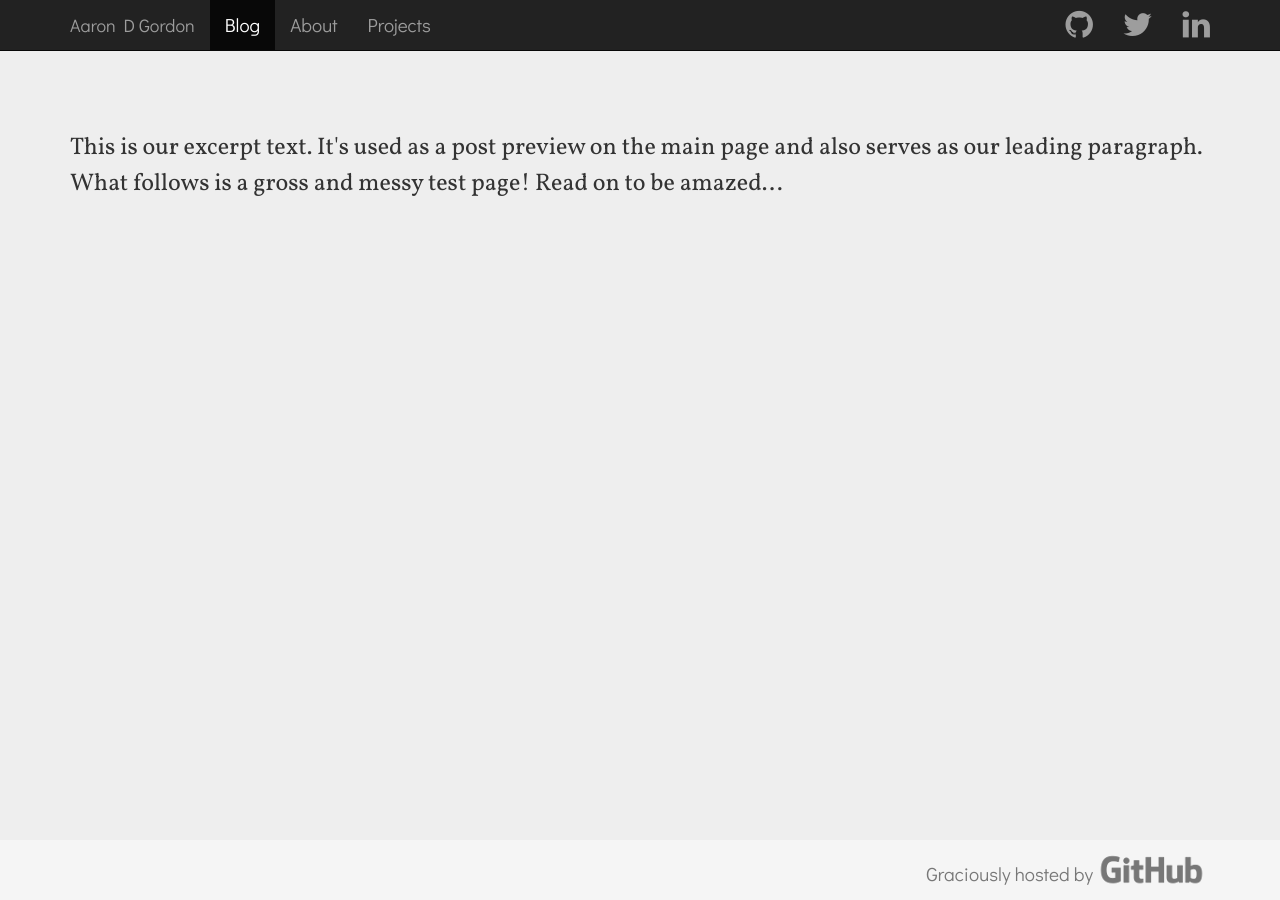
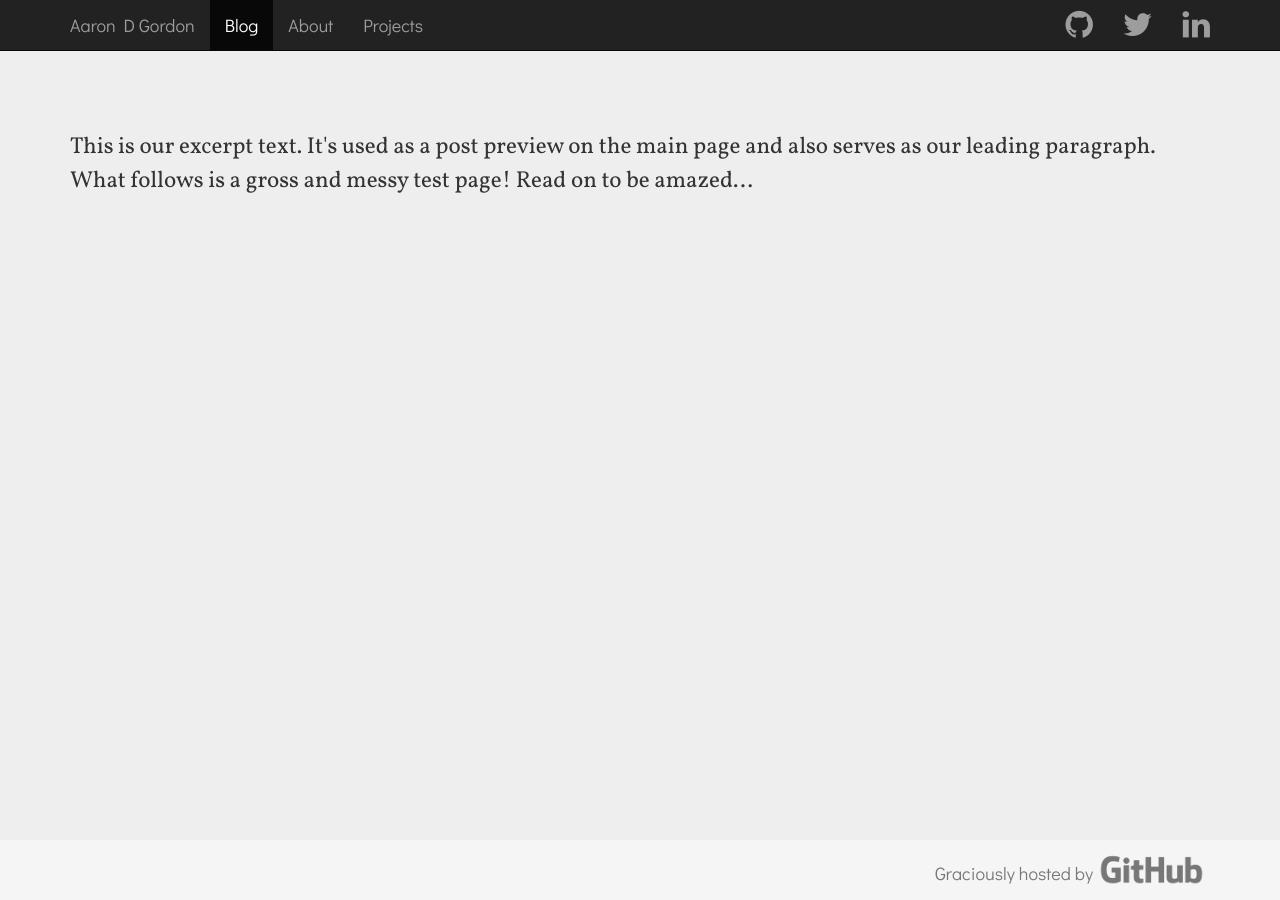
Before and after one commit to aarondgordon/aarondgordon.github.io, a Jekyll site: the page built from index.html, in a window 1280 px wide. Built offline with Jekyll 4.4.1, drawn with Linux system fonts in a browser that asks for light colours; nearby versions of some CDN libraries.

Commit message:
Update default-layout.css

```diff
--- a/assets/css/default-layout.css
+++ b/assets/css/default-layout.css
@@ -9,12 +9,16 @@
 
 body {
   margin-bottom: 60px;
+  background-color: #eee;
   font-family: 'Vollkorn', 'Georgia', serif;
-  font-size: 19px;
-  line-height: 28px;
+  font-size: 18px;
+  line-height: 27px;
   vertical-align: baseline;
   -webkit-font-smoothing: antialiased;
-  background-color: #eee;
+}
+
+p {
+  margin-bottom: 27px;
 }
 
 .navbar {
@@ -35,22 +39,18 @@
 }
 
 .h1, h1 {
-  font-size: 45px;
+  font-size: 41px;
   line-height: 51px;
 }
 
 .h2, h2 {
-  font-size: 30px;
+  font-size: 27px;
   line-height: 34px;
 }
 
 .lead {
-  font-size: 24px;
-  line-height: 36px;
-}
-
-p {
-  margin-bottom: 30px;
+  font-size: 23px;
+  line-height: 34px;
 }
 
 .mjx-chtml {
@@ -63,8 +63,8 @@
   width: 100%;
   height: 60px;
   padding: 0px;
+  background-color: #f5f5f5;
   font-family: 'Didact Gothic', 'Helvetica', sans-serif;
-  background-color: #f5f5f5;
 }
 
 .github-logo {
```
